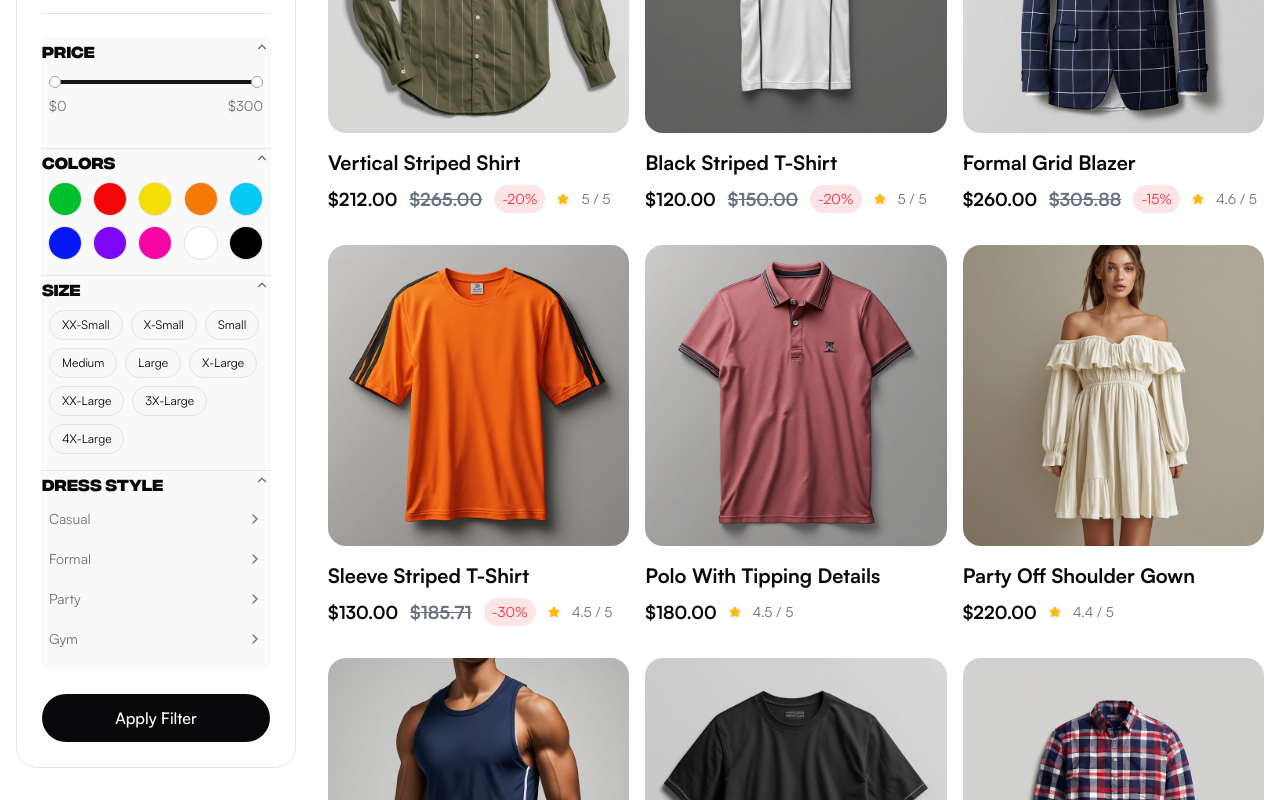
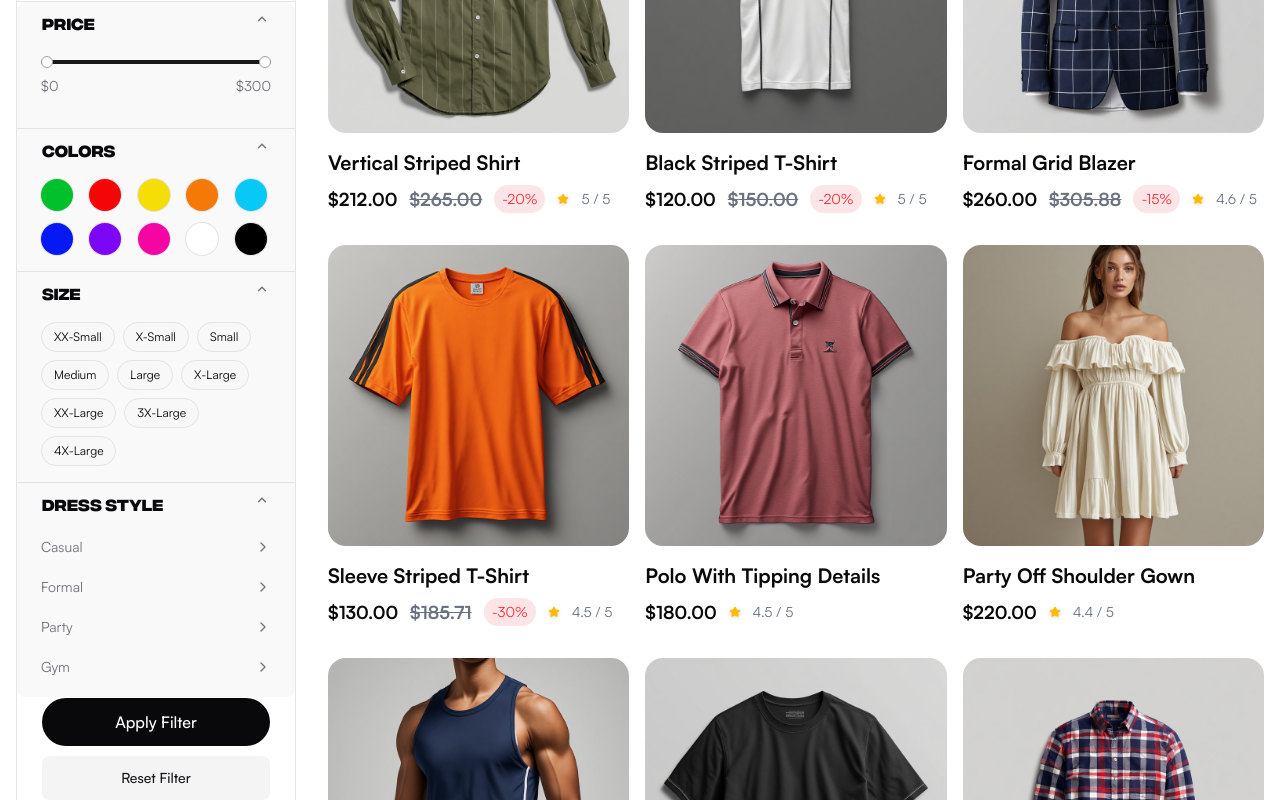
Before and after one commit to Joesef127/maishop, a Next.js app: page /shop in a window 1280 px wide. Shown: the part 480-1280 px from the top of the page. Built offline with nearby package versions, Linux system fonts and the light colour scheme.

Commit message:
feat: implement shop filters component with price, color, size, and dress style options fix: update party category description in header data refactor: adjust import path for ShopFilters component in shop page refactor: enhance number parsing for search parameters in shop page

```diff
--- a/src/components/blocks/shop-filters.tsx
+++ b/src/components/layout/shop-filters.tsx
@@ -97,14 +97,27 @@ export function ShopFilters({ className, onApplied }: ShopFiltersProps) {
     });
   };
 
+  const handleReset = () => {
+    setPriceRange([MIN_PRICE, MAX_PRICE]);
+    setSelectedColors([]);
+    setSelectedSizes([]);
+    updateParams({
+      min: null,
+      max: null,
+      colors: null,
+      sizes: null,
+    });
+    router.push("/shop")
+  };
+
   return (
-    <div className={cn("flex flex-col gap-6 rounded-3xl border border-border p-6", className)}>
-      <div className="flex items-center justify-between">
+    <div className={cn("flex flex-col rounded-3xl border border-border py-6", className)}>
+      <div className="flex items-center justify-between px-6 mb-3">
         <h2 className="text-xl font-bold">Filters</h2>
         <SlidersHorizontal className="w-5 h-5 text-muted-foreground" />
       </div>
 
-      <ul className="flex flex-col gap-3">
+      <ul className="flex flex-col gap-3 px-6 mb-6">
         {productTypes.map((t) => (
           <li key={t.value}>
             <button
@@ -127,13 +140,13 @@ export function ShopFilters({ className, onApplied }: ShopFiltersProps) {
       <Accordion
         type="multiple"
         defaultValue={["price", "colors", "size", "dress-style"]}
-        className="border-none"
+        className="border-none bg-background"
       >
         <AccordionItem value="price">
-          <AccordionTrigger className="p-0 hover:no-underline">
+          <AccordionTrigger className="px-6 hover:no-underline">
             <span className="text-base font-semibold text-foreground">Price</span>
           </AccordionTrigger>
-          <AccordionContent className="px-0">
+          <AccordionContent className="px-4">
             <Slider
               min={MIN_PRICE}
               max={MAX_PRICE}
@@ -150,10 +163,10 @@ export function ShopFilters({ className, onApplied }: ShopFiltersProps) {
         </AccordionItem>
 
         <AccordionItem value="colors">
-          <AccordionTrigger className="p-0 hover:no-underline">
+          <AccordionTrigger className="px-6 hover:no-underline">
             <span className="text-base font-semibold text-foreground">Colors</span>
           </AccordionTrigger>
-          <AccordionContent className="px-0">
+          <AccordionContent className="px-4">
             <div className="grid grid-cols-5 gap-3 pt-2">
               {colorPalette.map((c) => {
                 const isSelected = selectedColors.includes(c.hex);
@@ -183,10 +196,10 @@ export function ShopFilters({ className, onApplied }: ShopFiltersProps) {
         </AccordionItem>
 
         <AccordionItem value="size">
-          <AccordionTrigger className="p-0 hover:no-underline">
+          <AccordionTrigger className="px-6 hover:no-underline">
             <span className="text-base font-semibold text-foreground">Size</span>
           </AccordionTrigger>
-          <AccordionContent className="px-0">
+          <AccordionContent className="px-4">
             <div className="flex flex-wrap gap-2 pt-2">
               {sizeOptions.map((s) => (
                 <button
@@ -208,10 +221,10 @@ export function ShopFilters({ className, onApplied }: ShopFiltersProps) {
         </AccordionItem>
 
         <AccordionItem value="dress-style" className="border-b-0!">
-          <AccordionTrigger className="p-0 hover:no-underline">
+          <AccordionTrigger className="px-6 hover:no-underline">
             <span className="text-base font-semibold text-foreground">Dress Style</span>
           </AccordionTrigger>
-          <AccordionContent className="px-0">
+          <AccordionContent className="px-4">
             <ul className="flex flex-col gap-3 pt-2">
               {dressStyles.map((d) => (
                 <li key={d.value}>
@@ -233,9 +246,17 @@ export function ShopFilters({ className, onApplied }: ShopFiltersProps) {
         </AccordionItem>
       </Accordion>
 
+      <div className="px-6">
       <Button variant="primary" size="custom" className="w-full justify-center" onClick={handleApply}>
         Apply Filter
       </Button>
+
+      {/*  create a reset filter button */}
+      <Button variant="secondary" size="custom" className="w-full justify-center mt-2" onClick={handleReset}>
+        Reset Filter
+      </Button>
+
+      </div>
     </div>
   );
 }
--- a/src/data/header-data.ts
+++ b/src/data/header-data.ts
@@ -32,7 +32,7 @@ export const navItems: NavItem[] = [
             {
                 title: "Party",
                 href: "/shop?category=party",
-                description: "Watches, bags, jewelry, and other fashion accessories for special occasions.",
+                description: "Gowns, cocktail dresses, and statement partywear for special occasions.",
             },
             {
                 title: "Gym",
--- a/src/pages/shop-page.tsx
+++ b/src/pages/shop-page.tsx
@@ -4,7 +4,7 @@ import { useMemo, useState } from "react";
 import { usePathname, useRouter, useSearchParams } from "next/navigation";
 import { SlidersHorizontal } from "lucide-react";
 import ProductCard from "@/components/blocks/product-card";
-import { ShopFilters } from "@/components/blocks/shop-filters";
+import { ShopFilters } from "@/components/layout/shop-filters";
 import { allProducts } from "@/data/products-catalog";
 import { Button } from "@/components/ui/button";
 import {
@@ -51,11 +51,15 @@ export default function ShopPage() {
     () => searchParams?.get("sizes")?.split(",").filter(Boolean) ?? [],
     [searchParams],
   );
-  const min = searchParams?.get("min") ? Number(searchParams?.get("min")) : undefined;
-  const max = searchParams?.get("max") ? Number(searchParams?.get("max")) : undefined;
+  const parseNumber = (raw: string | null | undefined) => {
+    if (!raw) return undefined;
+    const parsed = Number(raw);
+    return Number.isFinite(parsed) ? parsed : undefined;
+  };
+  const min = parseNumber(searchParams?.get("min"));
+  const max = parseNumber(searchParams?.get("max"));
   const sort = searchParams?.get("sort") ?? "popular";
-  const requestedPage = Math.max(1, Number(searchParams?.get("page") ?? 1));
-
+  const requestedPage = Math.max(1, Math.trunc(parseNumber(searchParams?.get("page")) ?? 1));
   const filtered = useMemo(() => {
     let list = allProducts.filter((p) => p.available !== false);
 
```
